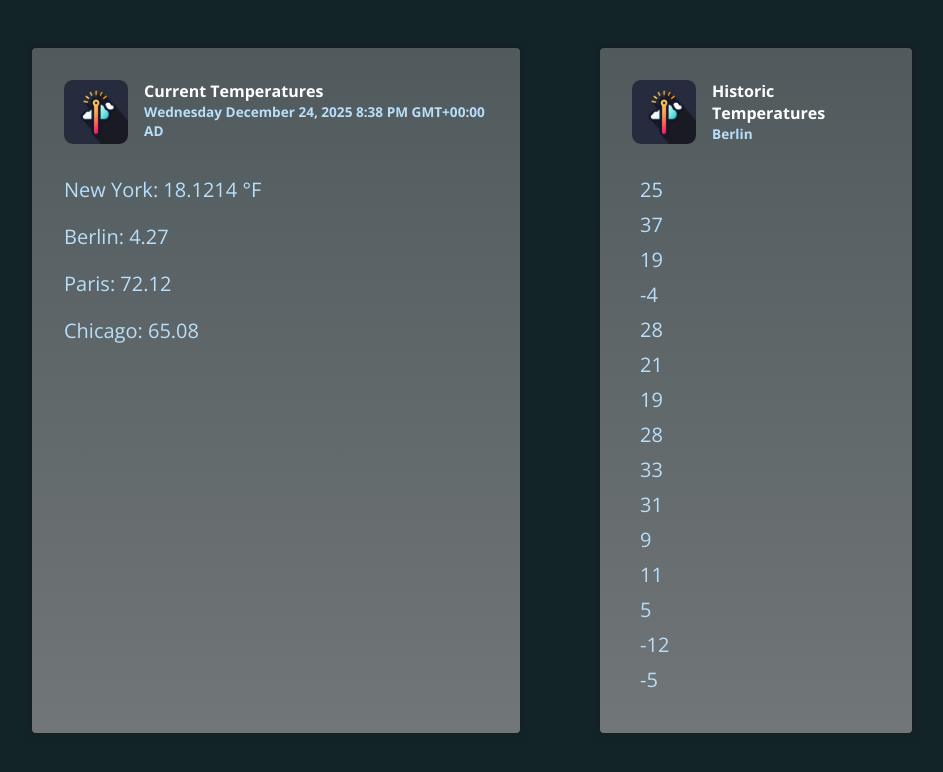
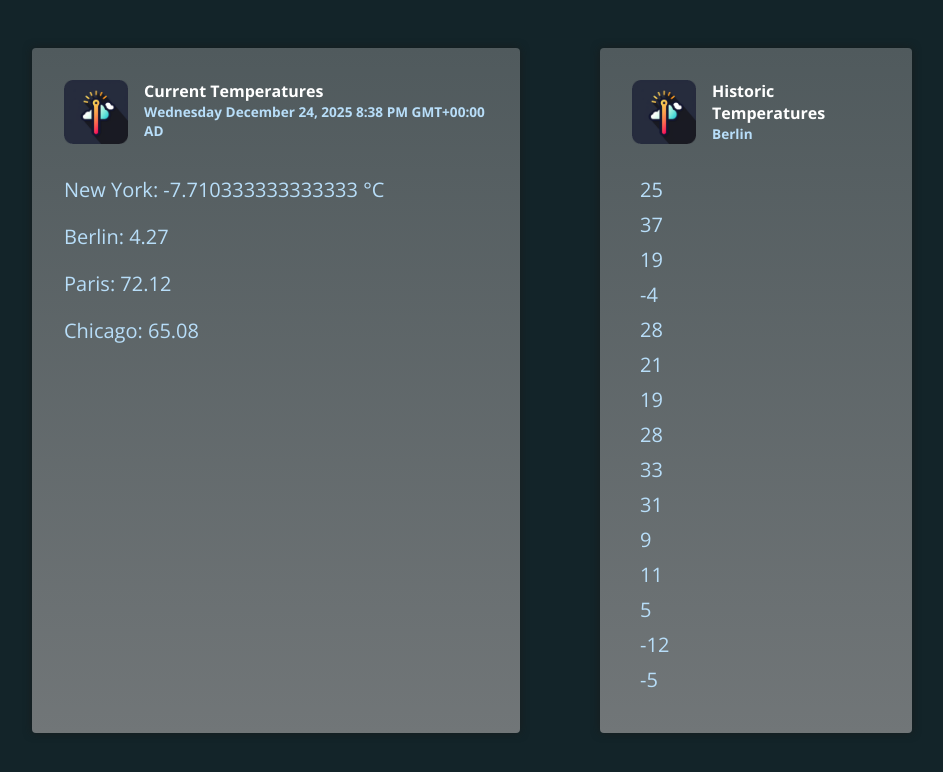
Before and after one commit to raseward14/pipes_practice, an Angular app: page / in a window 1280 px wide. Shown: the top 772 px of the page, without its empty margins (168-1111 px from the left). Built offline with nearby package versions, Linux system fonts and the light colour scheme.

Commit message:
applied custom pipe to app template

```diff
--- a/src/app/app.component.html
+++ b/src/app/app.component.html
@@ -7,7 +7,7 @@
         <p>{{ currentDate | date: 'EEEE LLLL d, yyyy h:mm a zzzz G' }}</p>
       </div>
     </header>
-    <p>New York: {{ currentTemperaturs.newYork | temperature }}</p>
+    <p>New York: {{ currentTemperaturs.newYork | temperature:'fah':'cel' }}</p>
     <p>Berlin: {{ currentTemperaturs.berlin | number: '1.1-2' }}</p>
     <p>Paris: {{ currentTemperaturs.paris | number: '1.1-2' }}</p>
     <p>Chicago: {{ currentTemperaturs.chicago | number: '1.1-2' }}</p>
```
